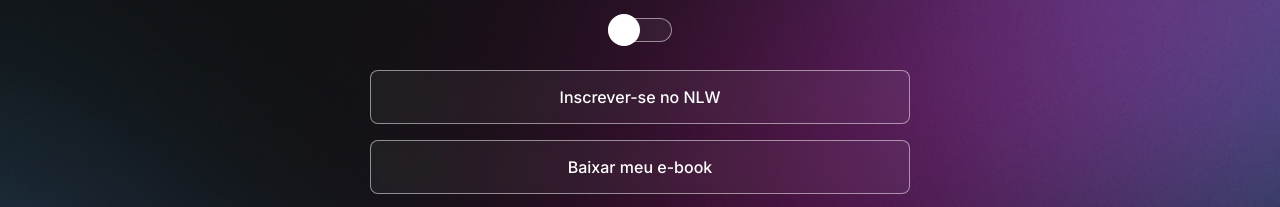
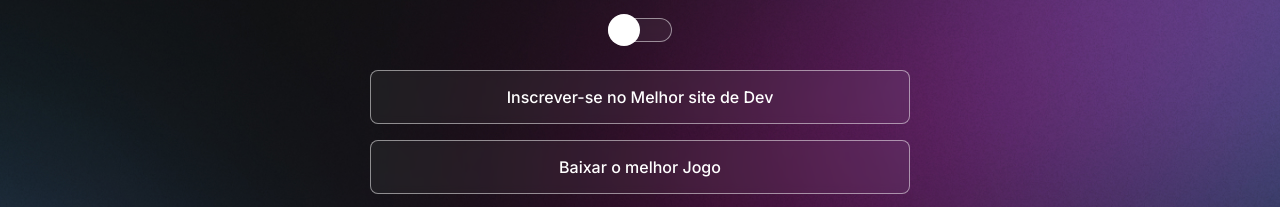
Before and after one commit to Bismarkdaf/projeto, a plain HTML site: page index.html in a window 1280 px wide. Shown: the part 162-369 px from the top of the page. Drawn offline with nearby package versions, Linux system fonts and the light colour scheme.

Commit message:
Final Project

```diff
--- a/index.html
+++ b/index.html
@@ -26,11 +26,11 @@
 
 <ul>
     <li>
-        <a href="#">Inscrever-se no NLW</a>
+        <a href="https://rocketseat.com.br" target="_blank ">Inscrever-se no Melhor site de Dev</a>
     </li>
 
     <li>
-        <a href="#">Baixar meu e-book</a>
+        <a href="https://rubinot.com.br" target="_blank ">Baixar o melhor Jogo</a>
     </li>
 
     <li>
@@ -50,7 +50,7 @@
     <ion-icon name="logo-instagram"></ion-icon>
     </a>
 
-    <a href="https://youtube.com/maykebrito" target="_blank">
+    <a href="https://youtube.com/@tibiaemprego" target="_blank">
     <ion-icon name="logo-youtube"></ion-icon>
     </a>
 
```
